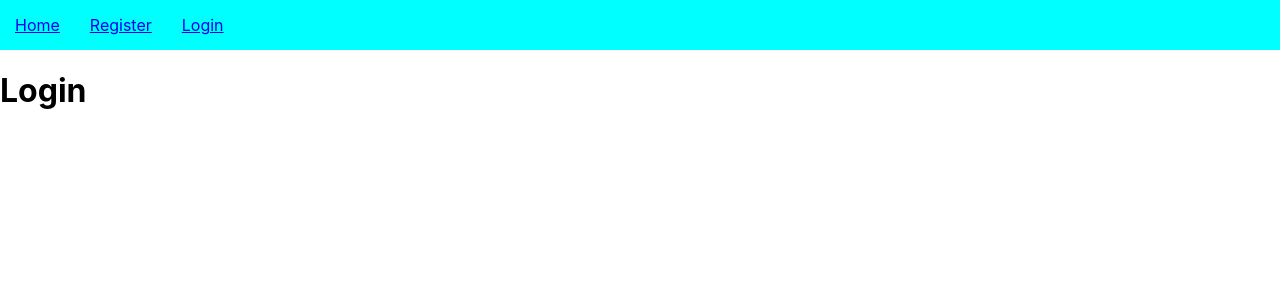
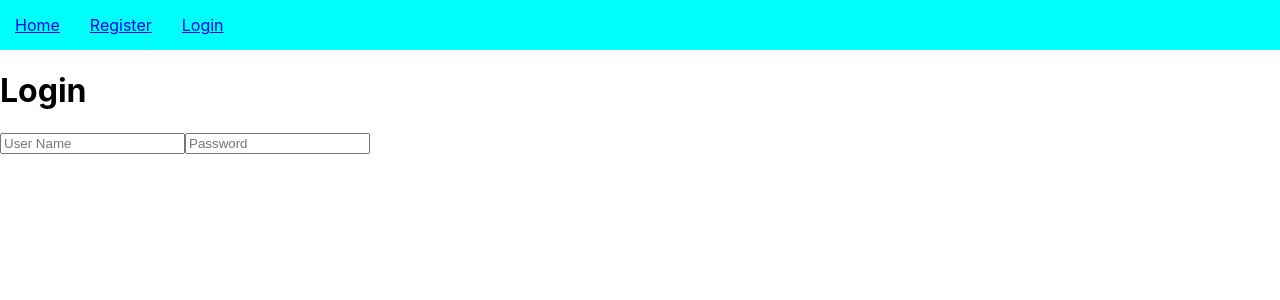
Before and after one commit to sudokid-software/can_i_take, a React (Create React App) app: page /login in a window 1280 px wide. Shown: the top 300 px of the page. Built offline with nearby package versions, Linux system fonts and the light colour scheme.

Commit message:
the reducer sorta kinda works

```diff
--- a/src/containers/Auth/Login/Login.js
+++ b/src/containers/Auth/Login/Login.js
@@ -1,12 +1,28 @@
 // import { Link } from "wouter";
-import React from "react";
+import React, { useReducer } from "react";
 import Nav from "../../../components/NavBar/Navbar";
+import { reducer, init } from "../reducer";
 
-const Login = () => {
+const Login = ({UserContext, initial}) => {
+  const [username, setUsername] = useReducer(reducer, initial, init);
+
+  const onChangeHandler = ({name, value}) => {
+    setUsername({username: name});
+  }
   return (
     <div>
       <Nav/>
       <h1>Login</h1>
+      <div>
+        <form>
+          <input type="text"
+                 name="user_name"
+                 placeholder="User Name" onChange={onChangeHandler} />
+          <input type="password"
+                 name="password1"
+                 placeholder="Password"/>
+        </form>
+      </div>
     </div>
   )
 };
--- /dev/null
+++ b/src/containers/Auth/reducer.js
@@ -0,0 +1,13 @@
+const init = (usernames) =>{
+    return {username: usernames};
+  };
+
+ const reducer = (state, action) => {
+    switch (action.type) {
+      case 'addUsername':
+        state.username = action.username;
+        break;
+    }
+  }
+
+export { reducer, init };
```
Also changed, not shown: src/containers/Auth/Register/Register.js (+6 -2 lines).
